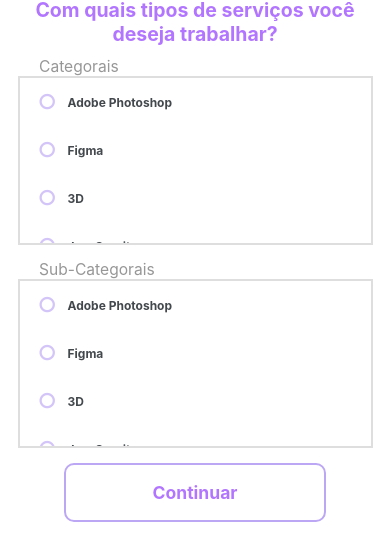
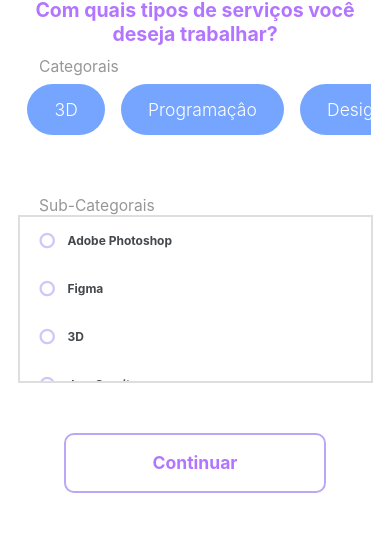
Before and after one commit to EduSan1/MediaSpace, a React Native app in the folder mobile/: screen / in a window 390 px wide. Shown: the part 280-840 px from the top of the page. Built offline with nearby package versions, Linux system fonts and the light colour scheme.

Commit message:
chore:  categoryButton

```diff
--- a/mobile/src/components/ CompleteRegisterFreelancer/index.tsx
+++ b/mobile/src/components/ CompleteRegisterFreelancer/index.tsx
@@ -2,6 +2,7 @@
 import { StyleSheet,View, ScrollView,Text,Dimensions, Image  } from "react-native";
 import { LoginButton } from "../utils/LoginButton";
 import { CheckboxComponent } from "../utils/subCategory";
+import { CategoryButton } from "../utils/CategoryButton";
 
 export const RegisterFreelancerComplete = () => {
 
@@ -35,16 +36,11 @@
             </View>
 
             <View style={styles.areaContainer1}>
-                <ScrollView style={styles.sectionCategory}>
-                    <CheckboxComponent title="Adobe Photoshop" id="Adobe Photoshop" />
-                    <CheckboxComponent title="Figma" id="Figma" />
-                    <CheckboxComponent title="3D" id="3d" />
-                    <CheckboxComponent title="JavaScrpit" id="js" />
-                    <CheckboxComponent title="Adobe Photoshop" id="Adobe Photoshop" />
-                    <CheckboxComponent title="Figma" id="Figma" />
-                    <CheckboxComponent title="3D" id="3d" />
-                    <CheckboxComponent title="JavaScrpit" id="js" />
-                    <CheckboxComponent title="Adobe Photoshop" id="Adobe Photoshop" />
+                <ScrollView horizontal={true}  style={styles.sectionCategory}>
+                    <CategoryButton isLoad={isLoad} action={() => console.log("a")} type="dark" title="3D"/>
+                    <CategoryButton isLoad={isLoad} action={() => console.log("a")} type="dark" title="Programaçâo"/>
+                    <CategoryButton isLoad={isLoad} action={() => console.log("a")} type="dark" title="Design"/>
+                    <CategoryButton isLoad={isLoad} action={() => console.log("a")} type="dark" title="3D"/>
                 </ScrollView>
             </View>
 
@@ -55,7 +51,7 @@
                 <Text style={styles.text1}>Sub-Categorais</Text>
             </View>
 
-            <View style={styles.areaContainer1}>
+            <View style={styles.areaContainer2}>
                 <ScrollView style={styles.sectionSubCategory}>
                     <CheckboxComponent title="Adobe Photoshop" id="Adobe Photoshop" />
                     <CheckboxComponent title="Figma" id="Figma" />
@@ -81,22 +77,16 @@
         height: Dimensions.get('window').height * 0.7,
         // backgroundColor: "#34f45f",
         alignItems:"center",
-
     },
     sectionSubCategory:{
-        flexDirection:"row",
         width: Dimensions.get('window').width * 0.90 ,
         height: Dimensions.get('window').height * 0.3,
         flexWrap:"wrap",
-
     },
     sectionCategory:{
-        flexDirection:"row",
         width: Dimensions.get('window').width * 0.90 ,
         height: Dimensions.get('window').height * 0.3,
-        flexWrap:"wrap",
-
-
+        flexDirection:"row",
     },
     title: {
         marginHorizontal:20,
@@ -105,7 +95,6 @@
         fontSize: Dimensions.get("window").width * 0.05,
         fontWeight: 'bold',
         color: "#B275FF",
-
         textAlignVertical: "center"
     },
     textArea:{
@@ -115,14 +104,15 @@
         color: "#979797",
     },
     areaContainer1:{
-        height: Dimensions.get('window').height * 0.20,
-        marginBottom:15,
-        borderWidth:2,
-        borderColor:"#DEDEDE",
+        display:"flex",
+        height: Dimensions.get('window').height * 0.10,
+        // width: Dimensions.get('window').width * 0.90,
+        marginBottom:35,
+
     },
     areaContainer2:{
         height: Dimensions.get('window').height * 0.20,
-        marginBottom:15,
+        marginBottom:50,
         borderWidth:2,
         borderColor:"#DEDEDE"
         // elevation:7,
--- /dev/null
+++ b/mobile/src/components/utils/CategoryButton/index.tsx
@@ -0,0 +1,57 @@
+import React from "react"
+import { Text, StyleSheet, Dimensions, Pressable, ActivityIndicator } from "react-native"
+interface ILoginButton {
+    action: () => void
+    type: "light" | "dark"
+    title: string
+    isLoad: boolean
+}
+
+export const CategoryButton = ({ action, type, title, isLoad }: ILoginButton) => {
+
+    return (
+        <Pressable onPress={() => isLoad ? null : action()} style={type === "light" ? styles. category : styles.categorySelected}>
+            {isLoad ?
+                <ActivityIndicator size="large" color="#B275FF" />
+                :
+                <Text style={type === "light" ? styles.textButton : styles.darkText}>{title}</Text>
+            }
+        </Pressable>
+
+    )
+}
+const styles = StyleSheet.create({
+    category: {
+        width: Dimensions.get('window').width * 0.67,
+        height: Dimensions.get('window').height * 0.07,
+        backgroundColor: "#B275FF",
+        borderRadius: 10,
+        alignItems: "center",
+        justifyContent: "center"
+    },
+    textButton: {
+        textAlign: "center",
+        fontSize: Dimensions.get("window").width * 0.04,
+        fontWeight: 'bold',
+        color: "#fff",
+    },
+    categorySelected: {
+
+        paddingHorizontal:Dimensions.get('window').width * 0.07,
+        margin:Dimensions.get('window').width * 0.02,
+        height: Dimensions.get('window').height * 0.06,
+        backgroundColor: "#75A5FF",
+        borderRadius: 100,
+        display: "flex",
+        alignItems: "center",
+        justifyContent: "center"
+
+    },
+    darkText: {
+        textAlign: "center",
+        fontSize: Dimensions.get("window").width * 0.045,
+        fontWeight: '300',
+        color: "#FFF",
+
+    }
+});
--- a/mobile/src/pages/Login.tsx
+++ b/mobile/src/pages/Login.tsx
@@ -78,7 +78,7 @@
     },
     container: {
         width: Dimensions.get('window').width,
-        height: Dimensions.get('window').height * 0.7,
+        height: Dimensions.get('window').height,
         position: "relative",
 
         alignContent: "center",
```
Also changed, not shown: mobile/src/components/utils/Category/index.tsx (deleted).
